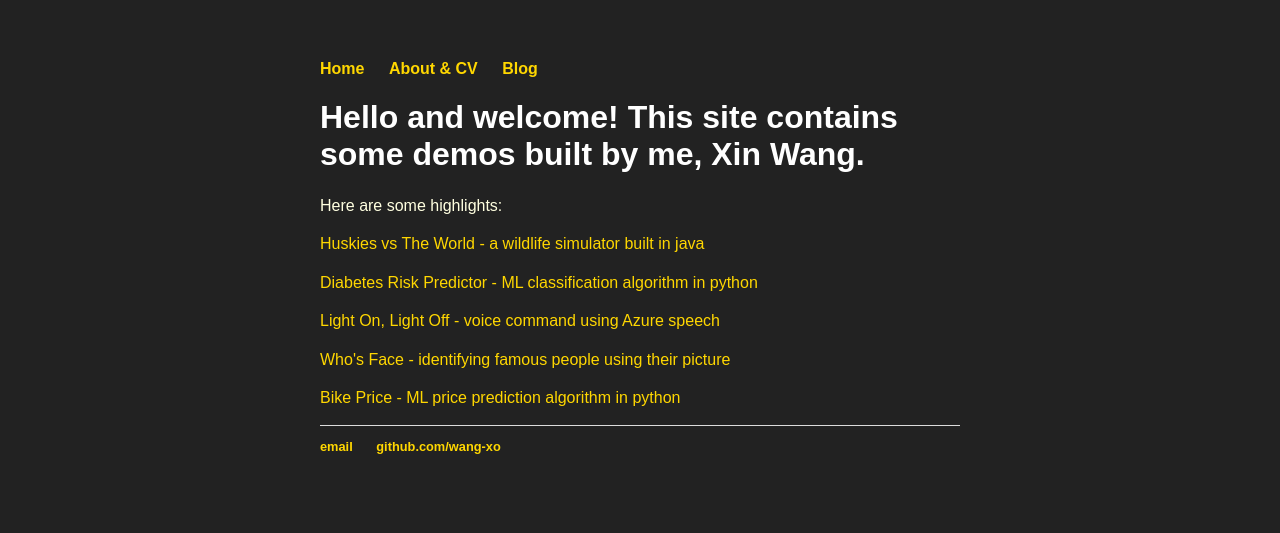
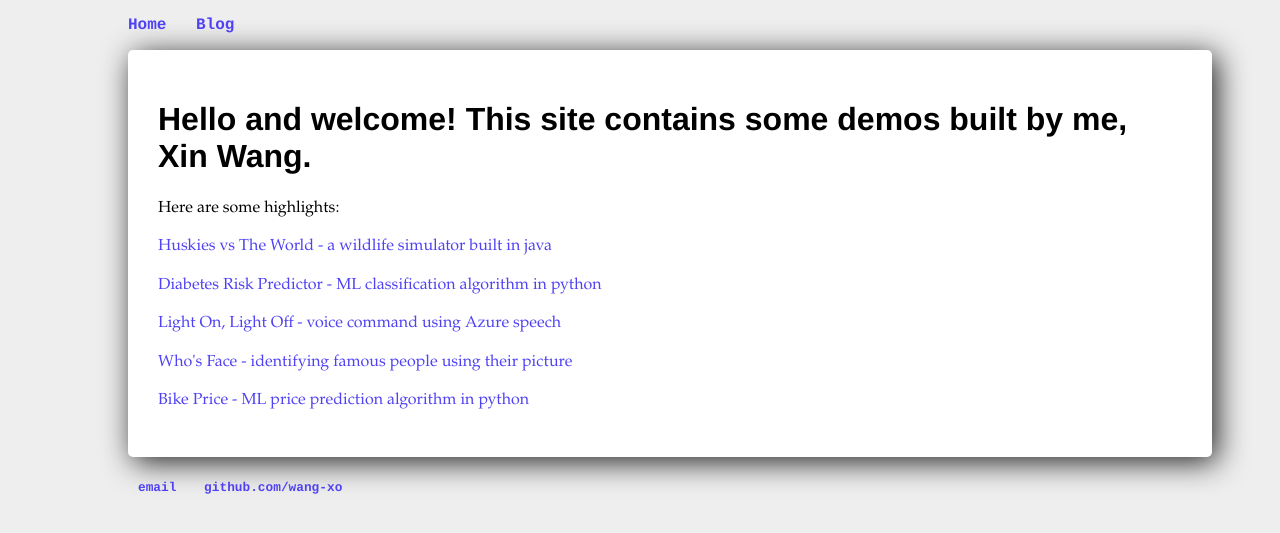
Before and after one commit to wang-xo/wang-xo.github.io, a Jekyll site: the page built from index.html, in a window 1280 px wide. Shown: the top 533 px of the page. Built offline with Jekyll 4.4.1, drawn with Linux system fonts in a browser that asks for light colours.

Commit message:
@kairstenfay changed the layout from dark to light theme as well as font families plus thumbnail and styling

```diff
--- a/_layouts/default.html
+++ b/_layouts/default.html
@@ -9,7 +9,6 @@
 			<nav>
 	    		<ul>
 	        		<li><a href="/">Home</a></li>
-		        	<li><a href="/about">About & CV</a></li>
 	        		<li><a href="/blog">Blog</a></li>
 	    		</ul>
 			</nav>
--- a/css/main.css
+++ b/css/main.css
@@ -1,10 +1,17 @@
 body {
-    margin: 60px auto;
-    width: 50%;
-    background-color: #222;
+    margin: auto;
+    background-color: #eee;
+    width: 80%;
+}
+.container {
+    background-color: #fff;
+    width: 100%;
+    box-shadow: 5px 5px 30px #222;
+    border-radius: 5px;
+    padding: 30px;
 }
 nav ul, footer ul {
-    font-family:'Arial';
+    font-family: Courier, sans-serif;
     padding: 0px;
     list-style: none;
     font-weight: bold;
@@ -15,31 +22,29 @@ nav ul li, footer ul li {
 }
 a {
     text-decoration: none;
-    color: #ffd700;
+    color: #5042f4;
 }
 a:hover {
-    color: #999;
+    color: brown;
 }
 h1 {
     font-size: 2em;
-    font-family:'Arial';
-    color: #fff
+    font-family: Helvetica, sans-serif;
 }
 p {
     font-size: 1em;
-    font-family: 'Arial';
+    font-family: Palatino, serif;
     line-height: 1.4em;
-    color: #FFFFE0;
 }
 footer {
-    border-top: 1px solid #DCDCDC;
+    padding: 10px;
     font-size: .8em;
     color: #999;
 }
 
 ul.posts {
     margin: 20px auto 40px;
-    font-size: 1.5em;
+    font-size: 1em;
 }
 
 ul.posts li {
```
